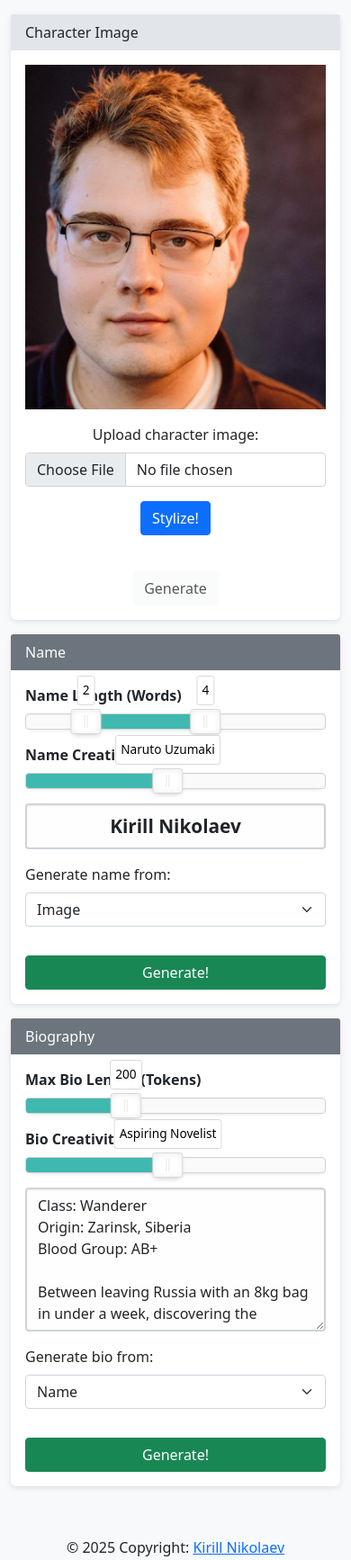
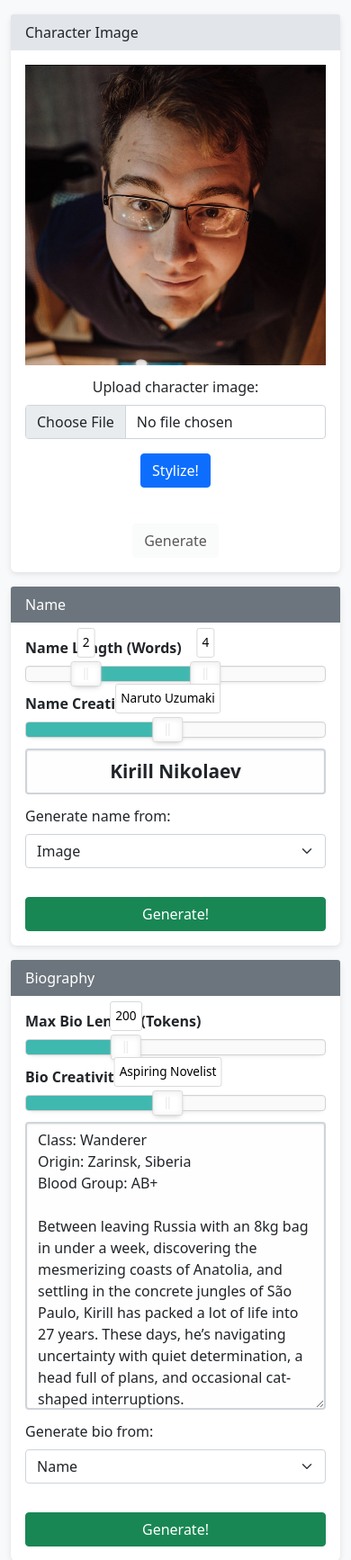
Before and after one commit to Pythonimous/ficbot, a FastAPI app: page / in a window 390 px wide. Shown: the part 56-1790 px from the top of the page at 90% size. Run offline with FastAPI, Linux system fonts and the light colour scheme; some libraries are stand-ins or nearby versions.

Commit message:
changed frontend to accomodate larger bios + display better on mobile devices

```diff
--- a/src/templates/generation.html
+++ b/src/templates/generation.html
@@ -85,6 +85,13 @@
         }
         #bioField {
             font-weight: 500;
+            height: 320px; /* Increase height */
+            min-height: 220px;
+            max-height: 500px;
+            resize: vertical; /* Allow user to resize if desired */
+        }
+        .card-body > .mb-3 {
+            margin-bottom: 0.75rem !important; /* Reduce space between elements */
         }
 
         #nameField,
@@ -136,7 +143,7 @@
     <div class="container-fluid my-3">
         <div class="row">
             <!-- Left Column: Expanded Image Upload -->
-            <div class="col-lg-4">
+            <div class="col-lg-3 col-md-12">
                 <div class="card mb-3">
                     <div class="card-header">Character Image</div>
                     <div class="card-body text-center">
@@ -159,7 +166,7 @@
             </div>
 
             <!-- Right Column -->
-            <div class="col-lg-8">
+            <div class="col-lg-9 col-md-12">
                 <!-- Name Generation Card -->
                 <div class="card mb-3">
                     <div class="card-header bg-secondary text-white">Name</div>
@@ -214,7 +221,7 @@
                         </div>
                         <!-- Bio Textarea -->
                         <div class="mb-3">
-                            <textarea class="form-control" id="bioField" rows="6" style="height:100%;">
+                            <textarea class="form-control" id="bioField" style="height:320px;">
 Class: Wanderer
 Origin: Zarinsk, Siberia
 Blood Group: AB+
```
Also changed, not shown: src/static/images/example.jpg.
